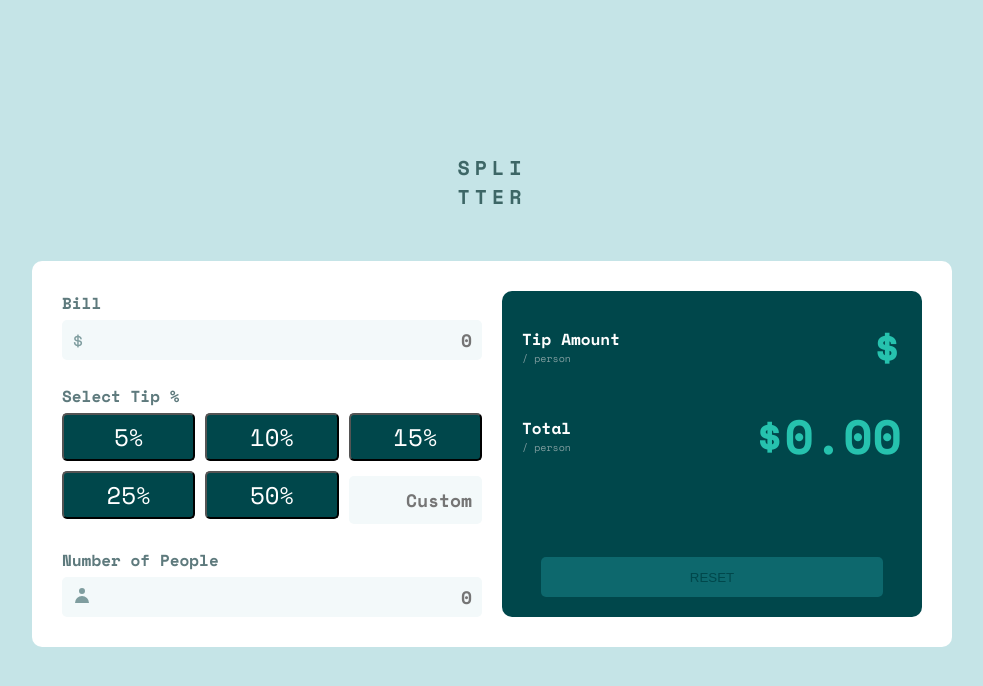
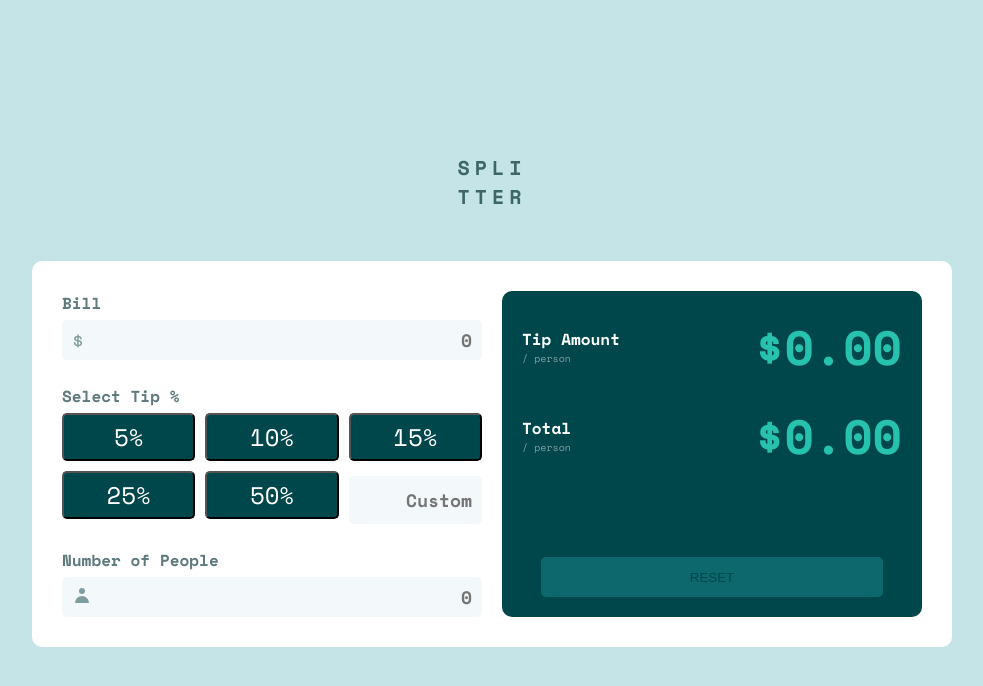
Before and after one commit to SsimbwaJoshua/calculator, a React (Create React App) app: page / in a window 1280 px wide. Shown: the top 686 px of the page, without its empty margins (148-1131 px from the left). Built offline with nearby package versions, Linux system fonts and the light colour scheme.

Commit message:
total / person

```diff
--- a/src/App.js
+++ b/src/App.js
@@ -12,7 +12,8 @@ function App() {
   const [bill, setBill] = useState("");
   const [nosPeople, setNosPeople] = useState("");
   const [customTip, setCustomTip] = useState("");
-  const [generalTipAmount, setGeneralTipAmount] = useState(null);
+  const [generalTipAmount, setGeneralTipAmount] = useState("0.00");
+  const [totalPerPerson, setTotalPerperson] = useState("0.00");
 
   ////////////////////dynamic buttons//////////////////////////////
   const buttons = [
@@ -37,6 +38,16 @@ function App() {
     //tip Amount per person
     const tipPerPerson = (tipAmount / nosPeople).toFixed(2);
     setGeneralTipAmount(tipPerPerson);
+
+    //total per person
+
+    const totalPaid = (+bill + +tipAmount).toFixed(2);
+    console.log(bill);
+    console.log(tipAmount);
+    console.log(totalPaid);
+    const totalPaidPersonally = totalPaid / nosPeople;
+
+    setTotalPerperson(totalPaidPersonally);
   };
   const workingButtons = buttons.map((BTN) => {
     const BTNText = BTN.text;
@@ -189,7 +200,7 @@ function App() {
                   <h2>Total</h2>
                   <p>/ person</p>
                 </div>
-                <p className="fig-amounts">$0.00</p>
+                <p className="fig-amounts">${totalPerPerson}</p>
               </div>
             </div>
             <button className="btn-reset">RESET</button>
```
